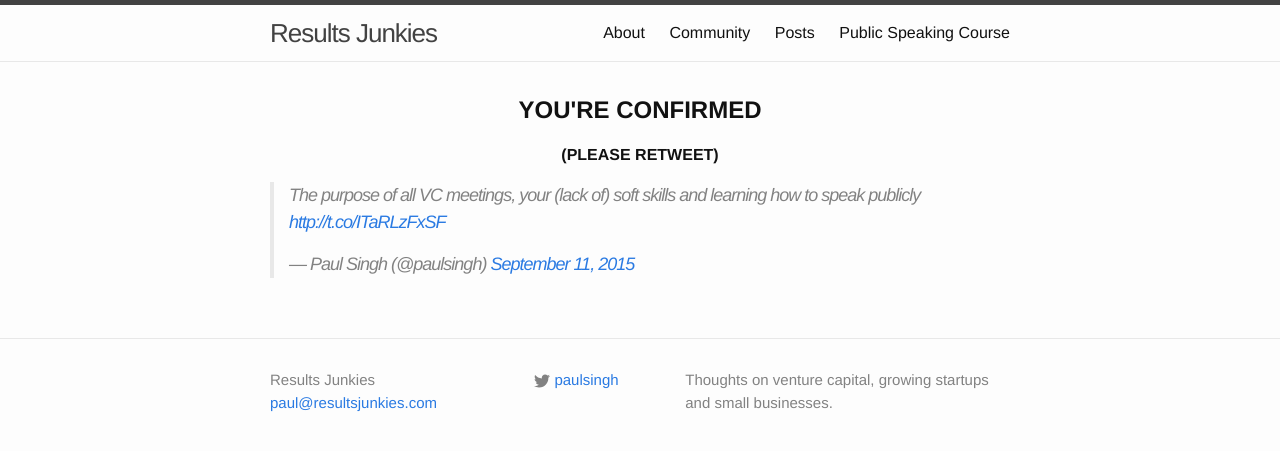
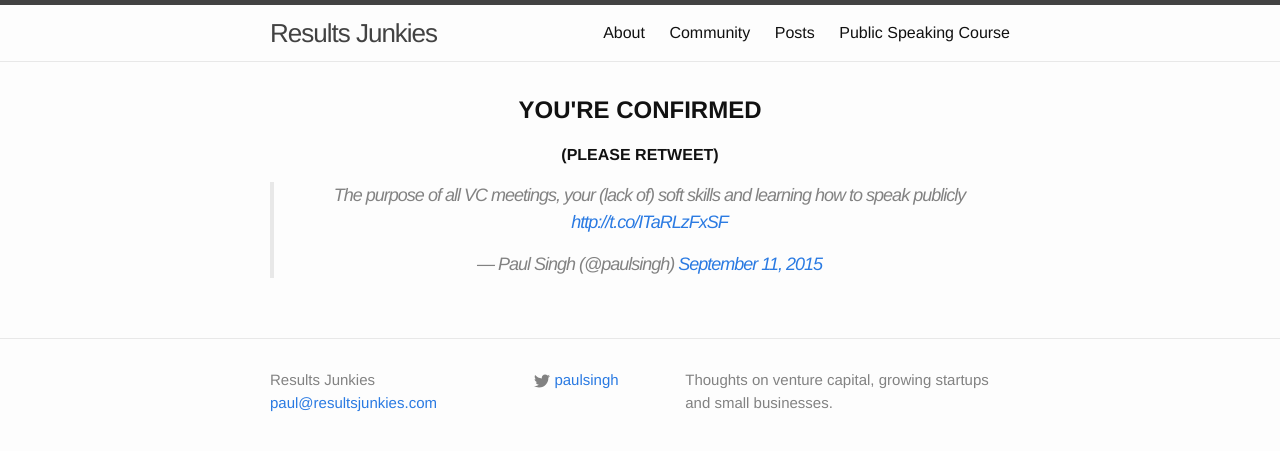
Before and after one commit to paulsingh/paulsingh.github.io, a Jekyll site: the page built from newsletter-welcome.md, in a window 1280 px wide. Shown: the top 451 px of the page. Built offline with Jekyll 4.4.1, drawn with Linux system fonts in a browser that asks for light colours; comment, search, counter and statistics services are not loaded.

Commit message:
Centering the tweets.

```diff
--- a/newsletter-welcome.md
+++ b/newsletter-welcome.md
@@ -7,4 +7,4 @@
 
 <p align="center"><strong>(PLEASE RETWEET)</strong></p>
 
-<blockquote class="twitter-tweet" lang="en"><p lang="en" dir="ltr">The purpose of all VC meetings, your (lack of) soft skills and learning how to speak publicly <a href="http://t.co/ITaRLzFxSF">http://t.co/ITaRLzFxSF</a></p>&mdash; Paul Singh (@paulsingh) <a href="https://twitter.com/paulsingh/status/642379693371576320">September 11, 2015</a></blockquote> <script async src="//platform.twitter.com/widgets.js" charset="utf-8"></script>
+<blockquote align="center" class="twitter-tweet" lang="en"><p lang="en" dir="ltr">The purpose of all VC meetings, your (lack of) soft skills and learning how to speak publicly <a href="http://t.co/ITaRLzFxSF">http://t.co/ITaRLzFxSF</a></p>&mdash; Paul Singh (@paulsingh) <a href="https://twitter.com/paulsingh/status/642379693371576320">September 11, 2015</a></blockquote> <script async src="//platform.twitter.com/widgets.js" charset="utf-8"></script>
```
Also changed, not shown: public-speaking-course-welcome.md (+1 -1 lines).
